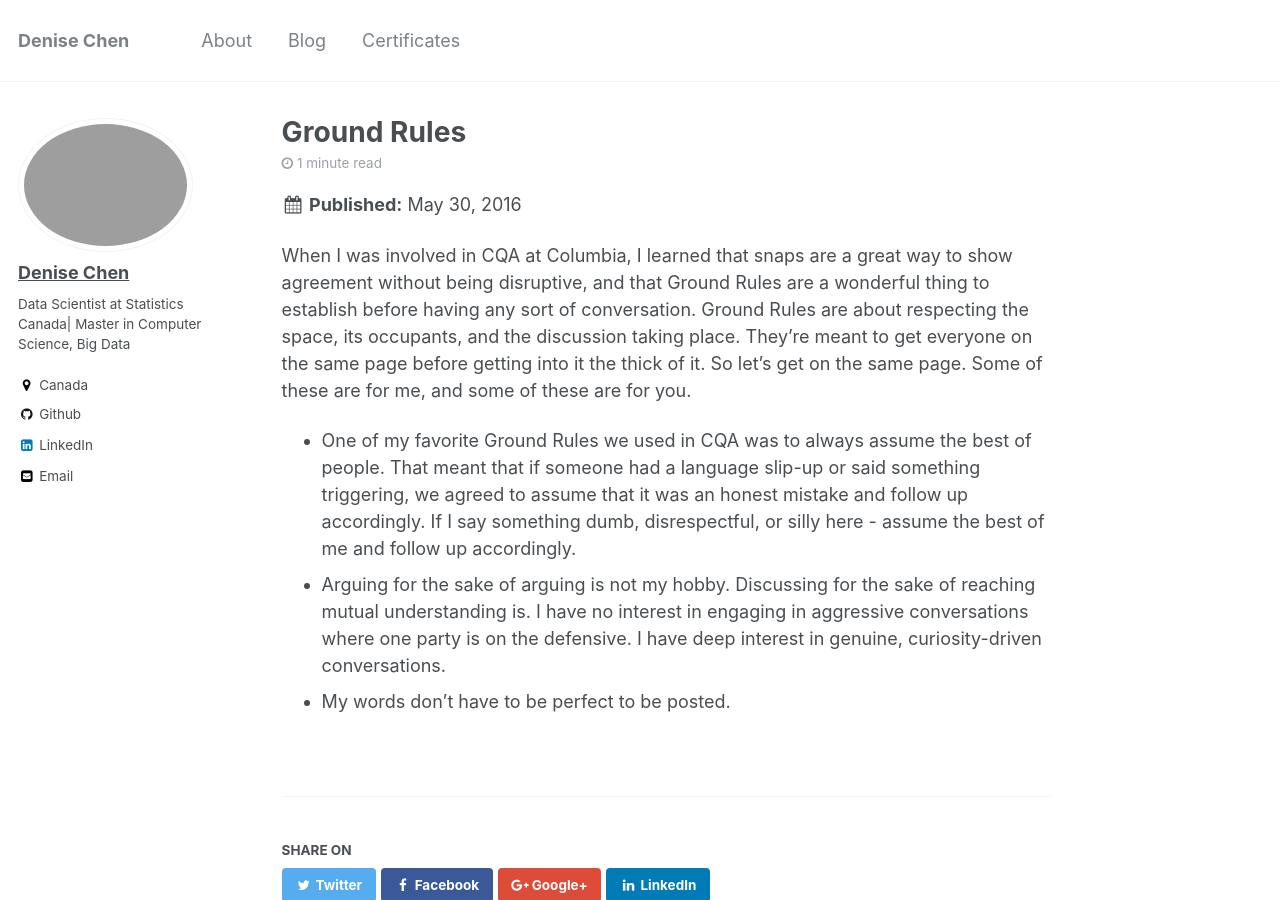
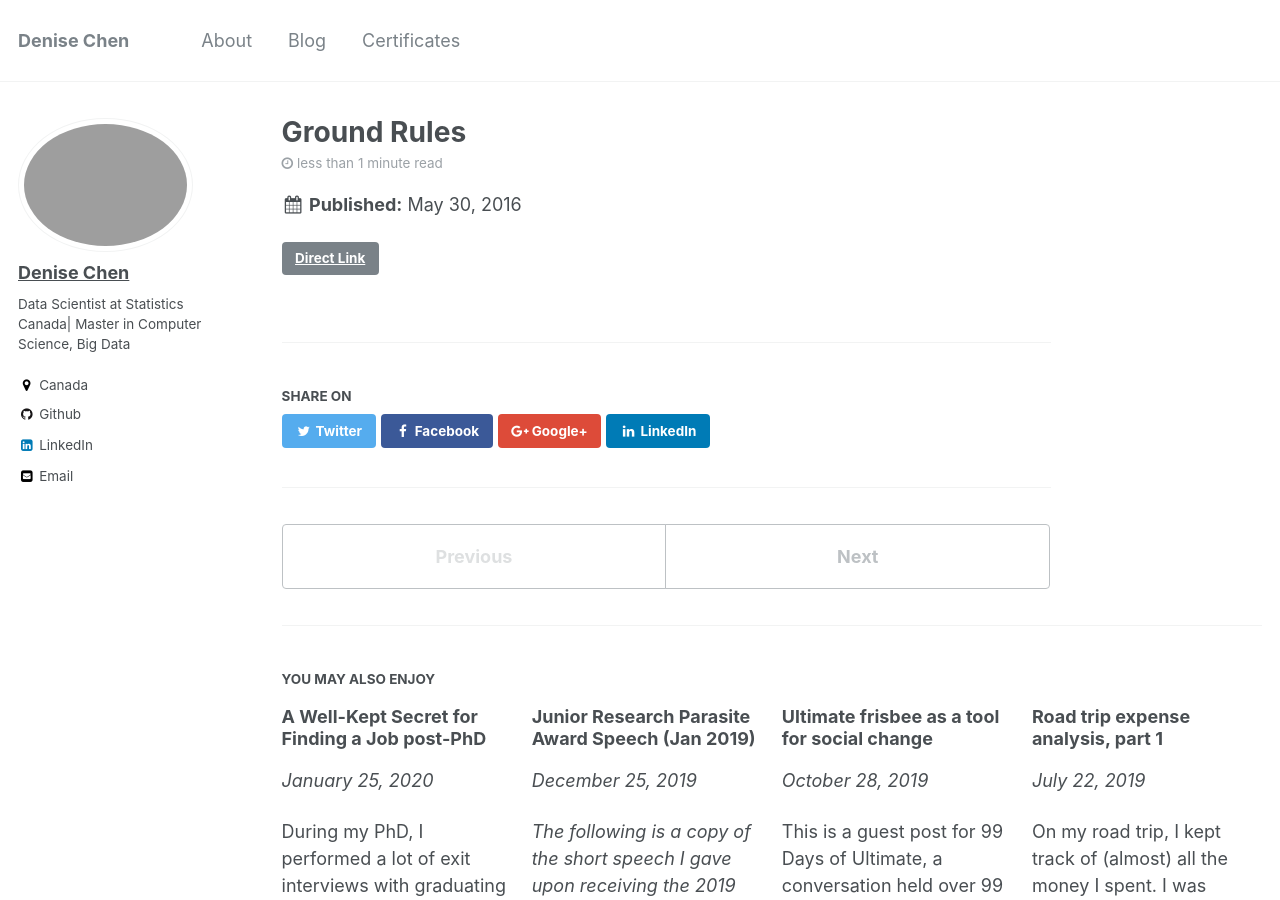
Before and after one commit to denisechendd/denisechenddaa.github.io, a Jekyll site: the page built from _posts/2016-05-30-ground-rules.md, in a window 1280 px wide and 900 px high. Built offline with Jekyll 4.4.1, drawn with Linux system fonts in a browser that asks for light colours.

Commit message:
updated version

```diff
--- a/_posts/2016-05-30-ground-rules.md
+++ b/_posts/2016-05-30-ground-rules.md
@@ -1,13 +1,6 @@
 ---
 title: Ground Rules
-#link: https://claireduvallet.wordpress.com/2016/05/30/ground-rules/
-permalink: /posts/2016/05/ground-rules
+link: https://medium.com/@denisechendd/practical-practice-of-hypothesis-testing-on-house-price-dataset-1fb169bc04ee
+#permalink: /posts/2016/05/ground-rules
 date: 2016-05-30
 ---
-
-
-When I was involved in CQA at Columbia, I learned that snaps are a great way to show agreement without being disruptive, and that Ground Rules are a wonderful thing to establish before having any sort of conversation. Ground Rules are about respecting the space, its occupants, and the discussion taking place. They're meant to get everyone on the same page before getting into it the thick of it. So let's get on the same page. Some of these are for me, and some of these are for you.
-
-  * One of my favorite Ground Rules we used in CQA was to always assume the best of people. That meant that if someone had a language slip-up or said something triggering, we agreed to assume that it was an honest mistake and follow up accordingly. If I say something dumb, disrespectful, or silly here - assume the best of me and follow up accordingly.
-  * Arguing for the sake of arguing is not my hobby. Discussing for the sake of reaching mutual understanding is. I have no interest in engaging in aggressive conversations where one party is on the defensive. I have deep interest in genuine, curiosity-driven conversations.
-  * My words don't have to be perfect to be posted.
```
